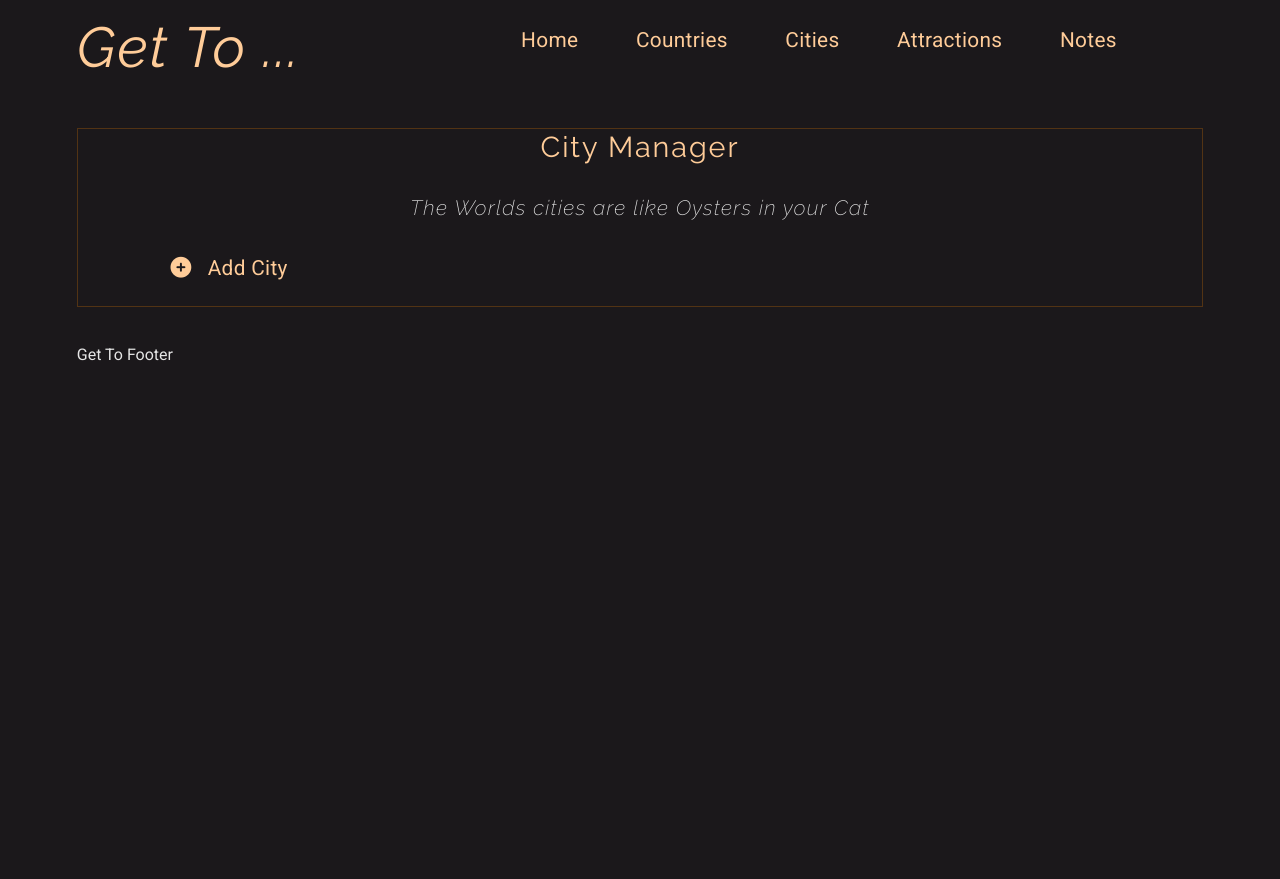
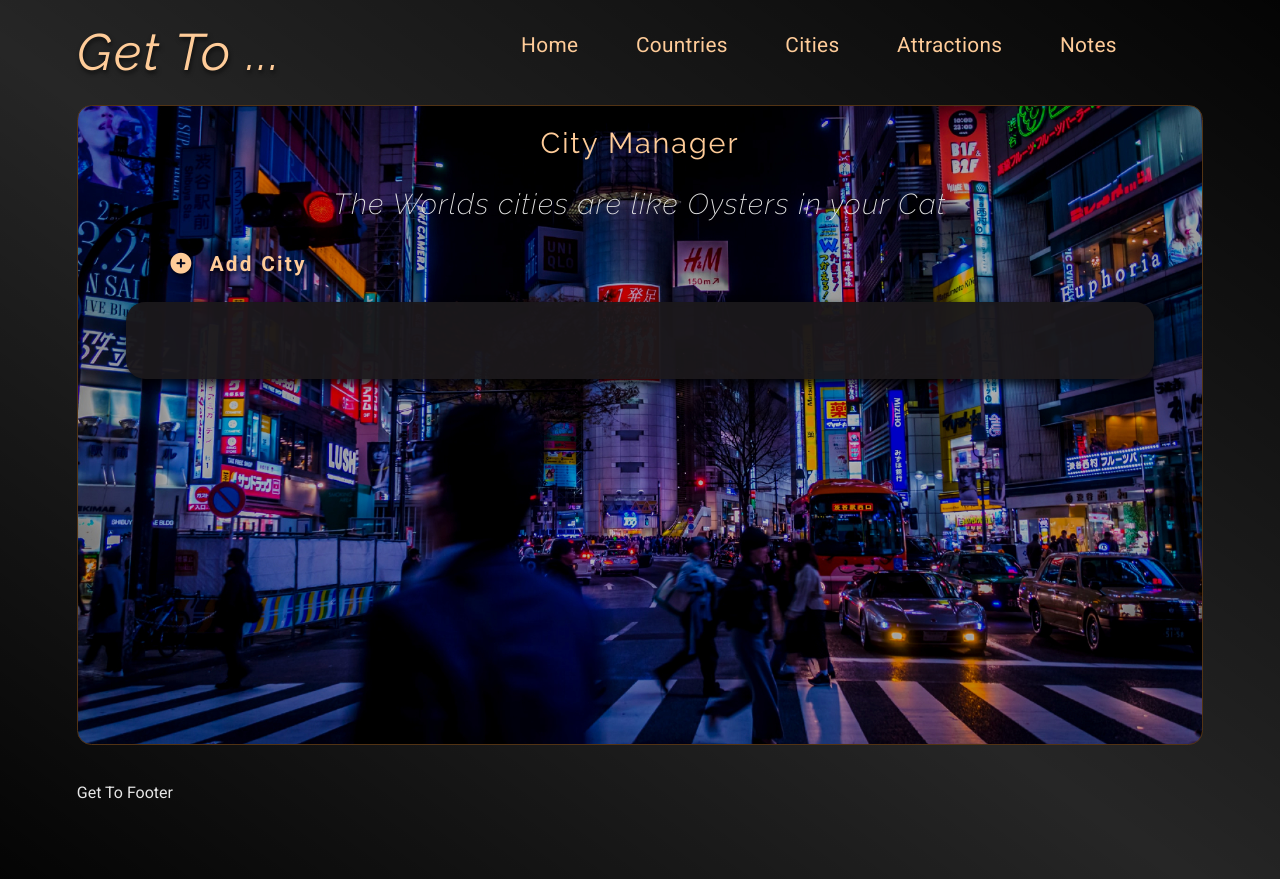
Before and after one commit to gm1wkr/cc_python_project, a Flask app: page /cities in a window 1280 px wide. Before the commit the page ends 361 px from the top, so only its background shows below. Run offline with Flask 2, Linux system fonts and the light colour scheme; data that the repository does not hold is empty; some libraries are stand-ins or nearby versions.

Commit message:
FINAL before presentation (probably)

```diff
--- a/static/css/styles.css
+++ b/static/css/styles.css
@@ -32,8 +32,11 @@
 
     --box-shadow-20: 2px 4px 9px 1px rgba(0, 0, 0, 0.8);
 
-    --link-transition:  color 0.3s ease-in-out,
-                        background-color 0.6s ease-in-out;
+    --text-shadow-50: 1px 3px 4px rgba(0, 0, 0, 0.6);
+    --text-shadow-10: 0px 2px 3px rgba(0, 0, 0, 0.4);
+
+    --link-transition: color 0.3s ease-in-out,
+        background-color 0.6s ease-in-out;
 }
 
 *,
@@ -50,6 +53,10 @@ html {
     font-family: Roboto, sans-serif;
     font-weight: 400;
     background-color: var(--surface-40);
+    background: linear-gradient(35deg,
+        rgba(0,0,0,0.985) 0%,
+        rgba(0,0,0,0.85) 47%,
+        rgba(0,0,0,0.984) 100%);
     color: var(--color-10);
 }
 
@@ -59,21 +66,22 @@ body {
 }
 
 header {
-    min-height: 6rem;
-    margin-bottom: 2rem;
+    min-height: 4rem;
+    padding-top: 1.2rem;
+    margin-bottom: 1.2rem;
     display: flex;
     justify-content: space-between;
     align-items: center;
 }
 
 ul.navigation,
-.navigation-secondary > ul {
+.navigation-secondary>ul {
     list-style: none;
     display: flex;
 }
 
 ul.navigation>li,
-.navigation-secondary > ul >li {
+.navigation-secondary>ul>li {
     margin-right: 1.2rem;
 }
 
@@ -96,16 +104,26 @@ ul.navigation>li,
     border-bottom: 1px solid var(--accent-color-20);
 }
 
-.navigation-secondary{
+.navigation-secondary {
     margin: 1.6rem;
     border-bottom: 1px solid var(--accent-color-50);
+    font-weight: 700;
+    text-shadow: var(--text-shadow-50);
 }
+
+.navigation-secondary a {
+    letter-spacing: 0.14rem;
+    text-shadow: var(--text-shadow-50);
+
+}
+
 .manager-content {
-    margin-top:1.2rem;
+    margin-top: 1.2rem;
     border: 1px solid var(--accent-color-50);
 }
-.manager-content .tagline{
-    margin-top:1.2rem;
+
+.manager-content .tagline {
+    margin-top: 1.2rem;
 }
 
 
@@ -127,9 +145,9 @@ ul.navigation>li,
     border-top: 1px solid var(--accent-color-10);
 }
 
-.navigation-secondary{
-   border: none;
-   background: transparent;
+.navigation-secondary {
+    border: none;
+    background: transparent;
 }
 
 h1,
@@ -144,6 +162,7 @@ h4 {
     color: var(--accent-color-15);
     letter-spacing: 0.12rem;
     text-transform: capitalize;
+    text-shadow: var(--text-shadow-50);
 }
 
 main {}
@@ -155,22 +174,48 @@ ul {
     margin: 0 3rem 1rem 3rem;
 }
 
-dl{
+ul.manager-list {
+    font-size: 1.6rem;
+    ;
+    padding: 2.4rem;
+    background-color: var(--surface-40);
+    opacity: 0.96;
+    border-radius: 1.2rem;
+    box-shadow: var(--box-shadow-20);
+}
+
+ul.manager-list>li {
+    margin-bottom: 0rem;
+    padding: 0 1.2rem;
+    border-radius: 0.3rem;
+    display: flex;
+    align-items: center;
+    justify-content: space-between;
+}
+
+
+ul.manager-list>li>span {
+    font-size: 1.2rem;
+}
+
+dl {
     /* max-width: 60%; */
     margin: auto;
     padding: 1.2rem;
     font-size: 1.2rem;
     letter-spacing: 0.12rem;
     color: var(--accent-color-10);
-    background-color: var(--surface-35);
+    background-color: var(--surface-40);
+    opacity: 0.92;
+    box-shadow: var(--box-shadow-20);
 }
 
-dt{
+dt {
     margin-bottom: 0.8rem;
     font-weight: 700;
 }
 
-dd{
+dd {
     margin-left: 0.6rem;
     margin-bottom: 1.6rem;
 }
@@ -181,7 +226,7 @@ h1 {
     margin-bottom: 0;
     margin-top: 0;
     margin-bottom: 0rem;
-    font-size: 3.53rem;
+    font-size: 3.2rem;
     color: var(--accent-color-15);
 }
 
@@ -222,16 +267,32 @@ h2 a:hover {
 }
 
 
-a{
+a {
     color: var(--accent-color-20);
     transition: var(--link-transition);
 }
 
 
-a:hover{
+a:hover {
     color: var(--accent-color-10);
 }
 
+ul.manager-list a {
+    display: block;
+    color: var(--accent-color-15);
+    text-decoration: none;
+    padding: 0.6rem 0;
+    transition: var(--link-transition);
+}
+
+ul.manager-list li:hover {
+    background-color: var(--surface-40);
+    box-shadow: var(--box-shadow-20);
+}
+
+ul.manager-list a:hover {
+    color: var(--accent-color-20);
+}
 p {
     font-size: 1.3rem;
     font-weight: 300;
@@ -259,10 +320,10 @@ footer {
     border-radius: 1rem;
     border: 1px solid var(--surface-40);
     margin: 0 auto;
-    padding: 6rem 0;
+    padding: 4rem 0;
     max-width: 82vw;
     display: grid;
-    gap: 2.4rem;
+    gap: 1.8rem;
     grid-template-columns: repeat(3, 1fr);
     grid-template-areas: "att att att"
         "notes cities countries";
@@ -301,7 +362,7 @@ footer {
     /* background-color: blueviolet; */
     display: grid;
     width: 100%;
-    gap: 4rem;
+    gap: 1.6rem;
     grid-template-columns: repeat(2, 1fr);
     grid-template-rows: repeat(2, max-content);
     justify-content: space-around;
@@ -321,7 +382,7 @@ footer {
     display: block;
     text-decoration: none;
     font-size: 1.3rem;
-    font-weight:400;
+    font-weight: 400;
     width: 100%;
     /* line-height: 2.2rem; */
     margin: auto;
@@ -333,7 +394,8 @@ footer {
     border-left: 2px solid var(--color-35);
     border-radius: 0.16rem;
     transition: var(--link-transition);
-    letter-spacing: 0.1rem;;
+    letter-spacing: 0.1rem;
+    ;
 }
 
 .attractions-grid-child a>span {
@@ -349,6 +411,37 @@ footer {
     border-left: 2px solid var(--accent-color-10);
 }
 
+.manager-content {
+    min-height: 80vh;
+    border-radius: 0.9rem;
+    padding-top: 1.2rem;
+}
+
+.cities {
+    background-image: url('/static/img/city-by-night.jpeg');
+    background-position: center;
+    background-size: cover;
+}
+
+.countries {
+    background-image: url('/static/img/sunset-over-wing.jpeg');
+    background-position: center;
+    background-size: cover;
+}
+
+.attractions {
+    background-image: url('/static/img/cn-tower-processed.jpeg');
+    background-position: center;
+    background-size: cover;
+
+}
+
+.notes {
+    background-image: url('/static/img/candle-final.jpeg');
+    background-position: center;
+    background-size: cover;
+
+}
 
 .panel-grid {
     margin-top: 2.4rem;
@@ -361,12 +454,12 @@ footer {
 }
 
 .panel-grid__children {
-    height:100%;
+    height: 100%;
     width: 80%;
     margin: auto;
 }
 
-.flag > img {
+.flag>img {
     margin: auto;
 }
 
@@ -383,48 +476,67 @@ p.centered-text {
     max-width: 60ch;
     display: block;
     text-align: center;
-    margin:auto;
+    margin: auto;
     margin-bottom: 1.6rem;
 }
 
 p.tagline {
-    max-width:80vw;
+    max-width: 80vw;
+    font-size: 1.8rem;
     font-family: 'Raleway', sans-serif;
     font-style: italic;
     font-weight: 200;
-    margin:auto;
+    margin: auto;
     margin-bottom: 1.6rem;
     text-align: center;
-    line-height: 2.8rem;;
+    line-height: 2.8rem;
+    ;
 }
 
+.description {
+    margin: auto;
+    font-family: Raleway, sans-serif;
+    color: var(--accent-color-10);
+    background-color: var(--surface-40);
+    line-height: 2.4rem;
+    padding: 2.4rem;
+    border-radius: 1.2rem;
+    opacity: 0.94;
+    box-shadow: var(--box-shadow-20);
+    border: 1px solid var(--)
+}
+.center{
+    text-align: center;
+}
 
 /*
 *******            FORMS
 */
 
 
-form{
+form {
     border: 1px solid var(--color-30);
     max-width: 54vw;
     margin: 2.4rem auto;
     padding: 2rem;
     background-color: var(--surface-40);
-    border-radius: 1rem;;
+    border-radius: 1rem;
+    opacity:0.92;
+    ;
 }
 
-.form-child{
+.form-child {
     display: flex;
     justify-content: center;
     margin-bottom: 1.4rem;
     font-size: 1.2rem;
 }
 
-.form-child > label {
+.form-child>label {
     width: 9rem;
 }
 
-.form-child > input,
+.form-child>input,
 .form-child select,
 .form-child textarea {
     flex-grow: 1;
@@ -433,21 +545,21 @@ form{
     font-size: 1.2rem;
 }
 
-.form-child > span {
-    display:block;
+.form-child>span {
+    display: block;
     height: 100%;
     padding: 0.4rem 1rem;
 }
 
 
-input[type=submit]{
+input[type=submit] {
     background-color: var(--surface-30);
     color: var(--accent-color-30);
     transition: var(--link-transition);
 }
 
 
-input:hover{
+input:hover {
     background-color: var(--surface-40);
     color: var(--accent-color-40);
 }
@@ -459,13 +571,14 @@ input:hover{
 }
 
 
-.link-button{
+.link-button {
     /* padding: 0.3rem 0; */
     border: unset;
     border-radius: 0;
     background-color: transparent;
 }
-.link-button:hover{
+
+.link-button:hover {
     color: #f20;
 }
 
--- a/templates/attractions/edit.html
+++ b/templates/attractions/edit.html
@@ -2,8 +2,8 @@
 
 {% block content %}
 
+<section class="attractions manager-content">
     <h2>Edit {{ attraction.name }}</h2>
-
     <form action="/attractions/{{ attraction.id }}" method="POST">
         <div class="form-child">
             <label for="name">Name</label>
@@ -56,5 +56,5 @@
             <input type="submit" value="Edit">
         </div>
     </form>
-
+</section>
 {% endblock content %}
--- a/templates/attractions/show.html
+++ b/templates/attractions/show.html
@@ -1,7 +1,7 @@
 {% extends 'base.html' %}
 
 {% block content %}
-<section class="attractions">
+<section class="attractions manager-content">
     <h2>
         {{ attraction.name }},
         {{ attraction.city.name }},
@@ -20,7 +20,8 @@
             </li>
         </ul>
     </nav>
-    <p>{{ attraction.date }} - {{ attraction.description }}</p>
+
+    <p class="description">{{ attraction.date }} - {{ attraction.description }}</p>
 
 
 
--- a/templates/cities/index.html
+++ b/templates/cities/index.html
@@ -10,13 +10,20 @@
             </ul>
         </nav>
 
-        <ul>
+        <ul class="manager-list">
             {% for city in all_cities %}
             <li>
-                <img src="https://flagcdn.com/16x12/{{city.country.code.lower()}}.png" srcset="https://flagcdn.com/32x24/{{city.country.code.lower()}}.png 2x,
-                https://flagcdn.com/48x36/{{city.country.code.lower()}}.png 3x" width="16" height="12" alt="{{city.country.name}}">
-
-                <a href="/cities/{{ city.id }}">{{ city.name }}</a> - {{ city.country.name }}
+                <a href="/cities/{{ city.id }}">
+                    <img
+                        src="https://flagcdn.com/16x12/{{city.country.code.lower()}}.png"
+                        srcset="https://flagcdn.com/32x24/{{city.country.code.lower()}}.png 2x,
+                        https://flagcdn.com/48x36/{{city.country.code.lower()}}.png 3x"
+                        width="24"
+                        height="18"
+                        alt="{{city.country.name}}"
+                    >
+                {{ city.name }}</a>
+                <span>{{ city.country.name }}</span>
             </li>
             {% endfor %}
         </ul>
--- a/templates/cities/show.html
+++ b/templates/cities/show.html
@@ -1,7 +1,7 @@
 {% extends 'base.html' %}
 
 {% block content %}
-<section class="notes manager-content">
+<section class="cities manager-content">
     <h2>{{ city.name }}</h2>
 
     <nav class="navigation-secondary">
--- a/templates/countries/show.html
+++ b/templates/countries/show.html
@@ -1,7 +1,7 @@
 {% extends 'base.html' %}
 
 {% block content %}
-<section class="notes manager-content">
+<section class="countries manager-content">
 
     <h2>{{ country.name }}</h2>
 
--- a/templates/notes/show.html
+++ b/templates/notes/show.html
@@ -25,8 +25,8 @@
             {{ note.attraction.city.country.name }}
         </p>
 
-        <h4>{{ note.title }}</h4>
-        <p>{{ note.description}}</p>
+        <h4 class="center">{{ note.title }}</h4>
+        <p class="description">{{ note.description}}</p>
 
         <p><a href="/notes/{{ note.id }}/edit">Edit</a></p>
     </section>
```
Also changed, not shown: templates/attractions/index.html (+5 -2 lines), templates/countries/index.html (+6 -6 lines), templates/notes/index.html (+5 -2 lines), static/img/candle-final.jpeg (added), static/img/candle-processed.jpeg (added), static/img/city-by-night.jpeg (added), static/img/sunset-over-wing.jpeg (added), 2 other files.
